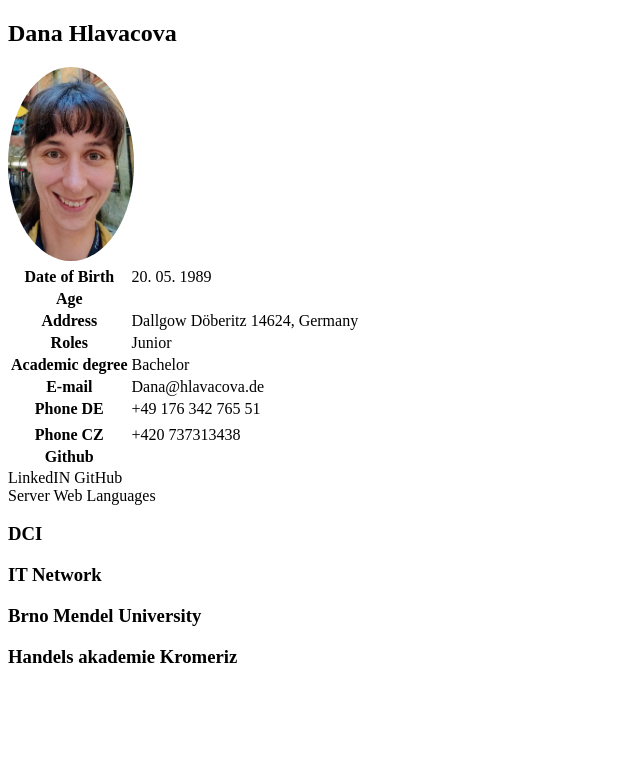
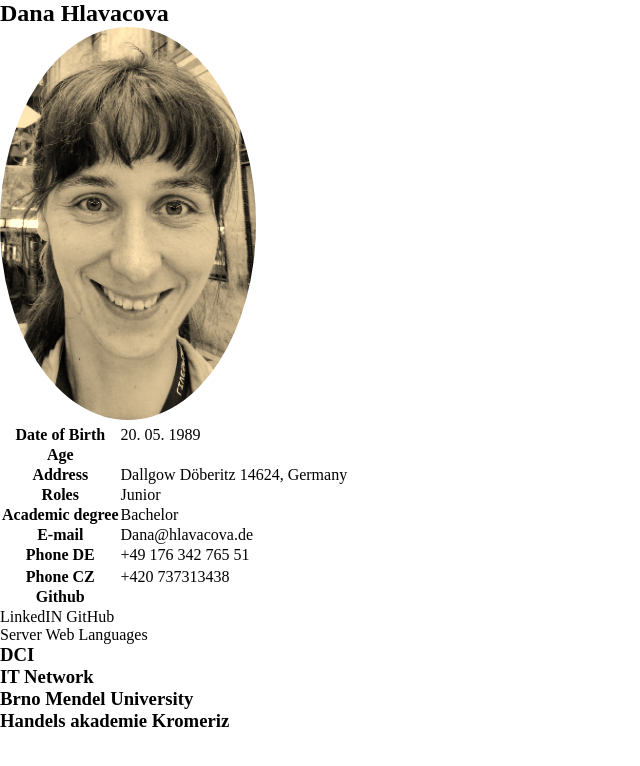
Before and after one commit to dhlavacova/dhlavacova.github.io, a website: page src/index.html in a window 1280 px wide. Shown: the whole page, without its empty margins (0-640 px from the left). Drawn offline with Linux system fonts and the light colour scheme.

Commit message:
scss and add first File for scss

```diff
--- /dev/null
+++ b/src/scss/base/__base-dir.scss
@@ -0,0 +1,2 @@
+
+@import 'root.scss';
--- /dev/null
+++ b/src/scss/base/_root.scss
@@ -0,0 +1,5 @@
+*{
+  margin: 0;
+  padding: 0;
+  box-sizing: border-box;
+}
--- a/src/scss/main.scss
+++ b/src/scss/main.scss
@@ -1,5 +1,11 @@
+//here are root -must-be-first
+@import './base/_base-dir';
+
+
+$abstand:10%;
 img{
-  max-width: 10%;
+  max-width: 10%+$abstand;
   height: auto;
   border-radius: 50%;
+filter:sepia(100%);;
 }
```
Also changed, not shown: src/styles/main.css, 1 other file.
